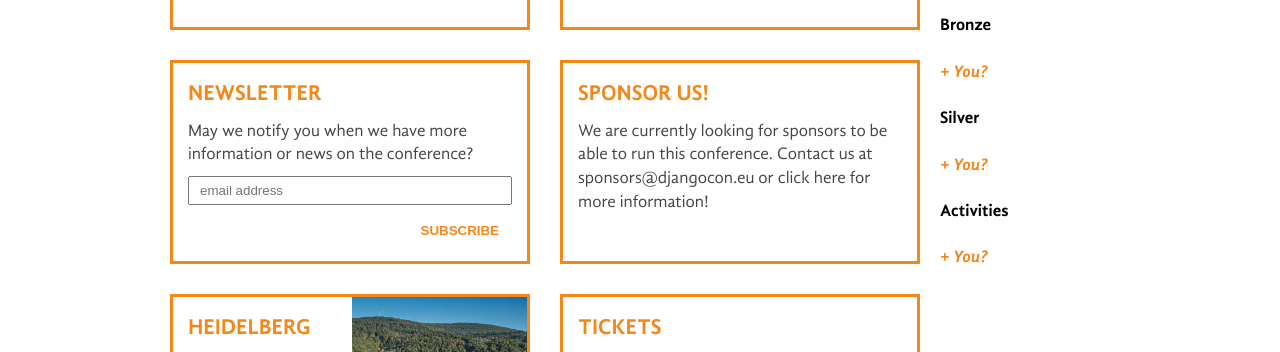
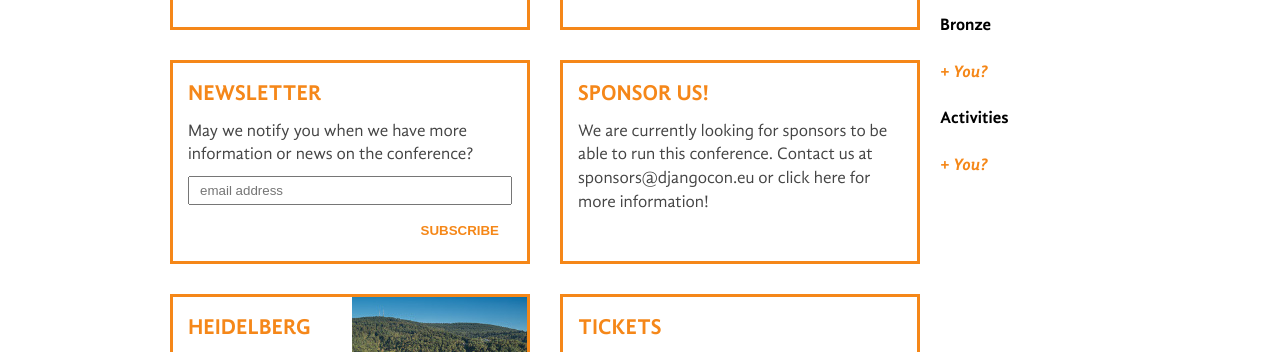
Before and after one commit to rixx/2018.djangocon.eu, a Jekyll site: the page built from index.html, in a window 1280 px wide. Shown: the part 665-1017 px from the top of the page. Built offline with Jekyll 4.4.1, drawn with Linux system fonts in a browser that asks for light colours.

Commit message:
List "silver" level sponsoring only once.

```diff
--- a/index.html
+++ b/index.html
@@ -144,8 +144,6 @@ layout: page
         <a href="/sponsoring/"><em>+ You?</em></a>
         <h4>Bronze</h4>
         <a href="/sponsoring/"><em>+ You?</em></a>
-        <h4>Silver</h4>
-        <a href="/sponsoring/"><em>+ You?</em></a>
         <h4>Activities</h4>
         <a href="/sponsoring/"><em>+ You?</em></a>
     </div>
```
